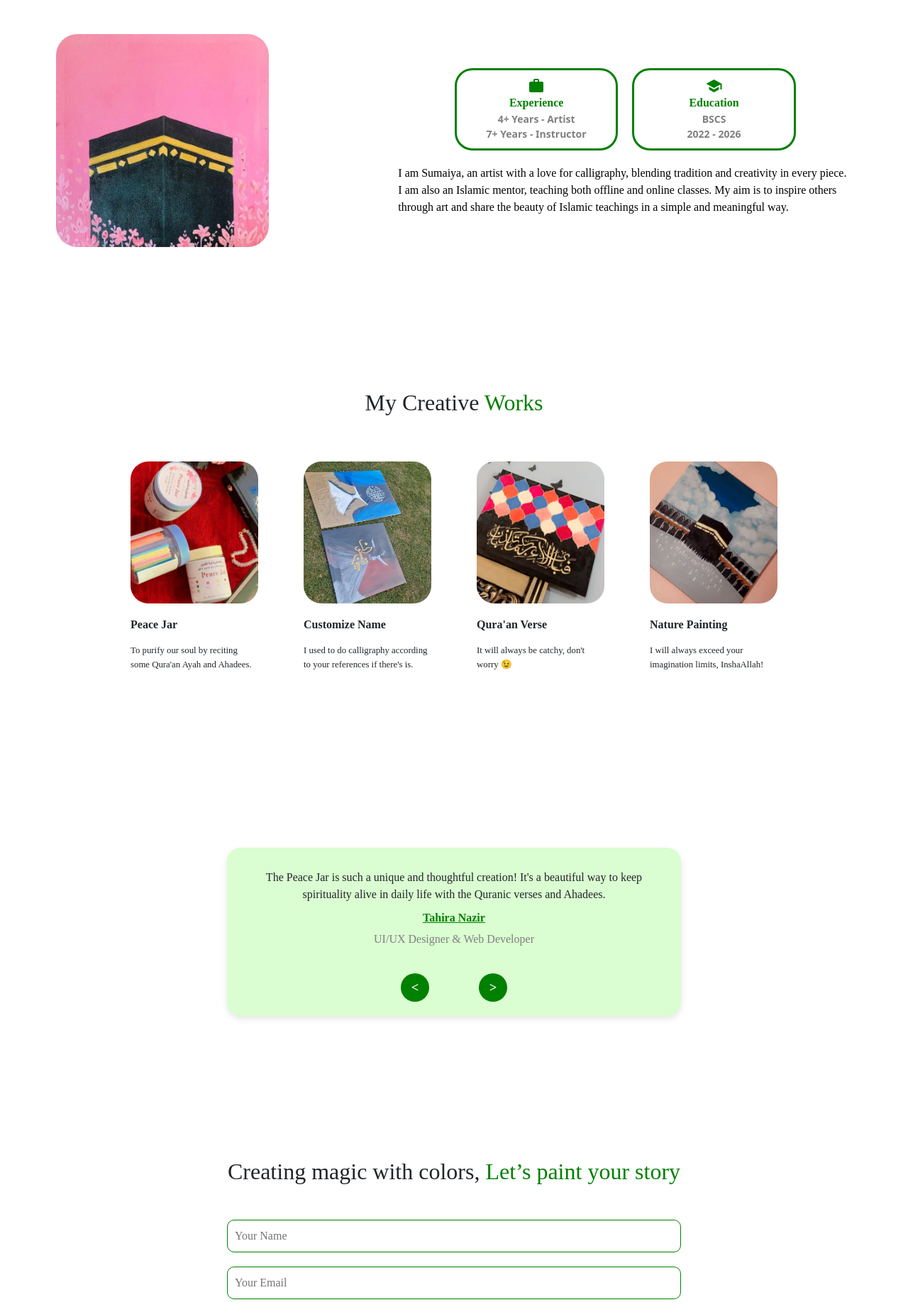
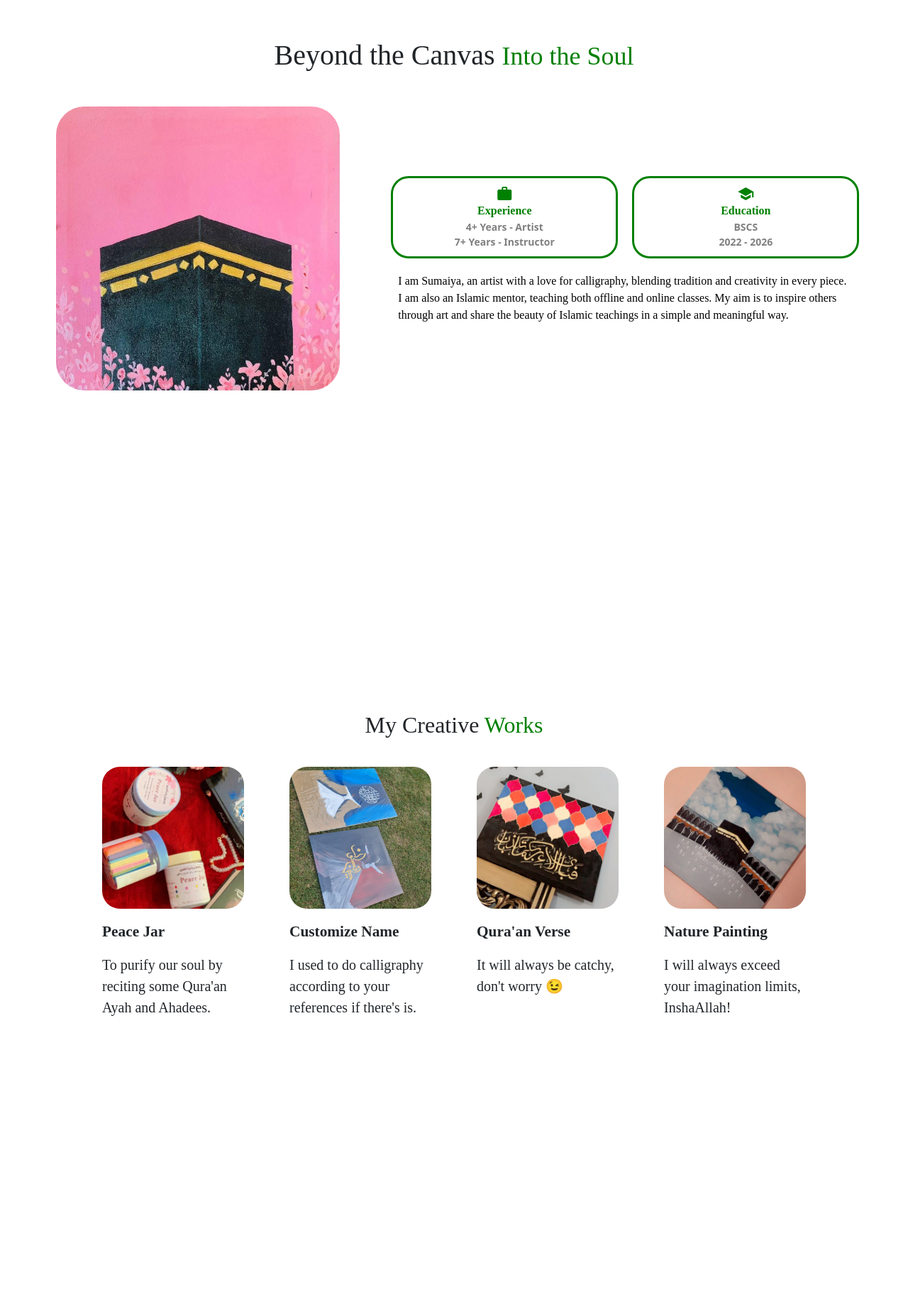
Before and after one commit to Abuzar-Sheikh-20/Sumiya-s-Portfolio, a React (Create React App) app: page / in a window 1280 px wide. Shown: the part 891-2739 px from the top of the page at 71% size. Built offline with nearby package versions, Linux system fonts and the light colour scheme; a web font is replaced by a local one.

Commit message:
I made this Responsive, Ah, Thank's Allah

```diff
--- a/package.json
+++ b/package.json
@@ -11,6 +11,7 @@
     "framer-motion": "^11.11.17",
     "react": "^18.3.1",
     "react-dom": "^18.3.1",
+    "react-intersection-observer": "^9.13.1",
     "react-scripts": "5.0.1",
     "web-vitals": "^2.1.4"
   },
--- a/src/components/Navbar/Navbar.css
+++ b/src/components/Navbar/Navbar.css
@@ -17,6 +17,14 @@
 .logo {
   width: 50px;
   position: absolute;
-  left: 20px;
+  left: 20px; /* Desktop view ke liye left pe rahega */
   bottom: 4px;
 }
+
+@media (max-width: 768px) {
+  .logo {
+    left: auto; /* Left ko hata kar */
+    right: 20px; /* Right side me shift karenge */
+    top: 4px;
+  }
+}
--- a/src/components/Navbar/Navbar.jsx
+++ b/src/components/Navbar/Navbar.jsx
@@ -1,40 +1,46 @@
-import React from 'react'
+import React from 'react';
 import './Navbar.css';
 
 const Navbar = () => {
+
+  const scrollToSection = (sectionId) => {
+    const section = document.getElementById(sectionId);
+    if (section) {
+      section.scrollIntoView({ behavior: 'smooth' });
+    }
+  };
+
   return (
     <div>
       <nav className="navbar navbar-expand-lg bg-body-tertiary">
         <div className="container-fluid">
           <button className="navbar-toggler" type="button" data-bs-toggle="collapse" data-bs-target="#navbarSupportedContent" aria-controls="navbarSupportedContent" aria-expanded="false" aria-label="Toggle navigation">
-            <span className="navbar-toggler-icon"></span>
+            <span className="fas fa-caret-down"></span>
           </button>
           <div className="collapse navbar-collapse" id="navbarSupportedContent">
             <ul className="navbar-nav me-auto ms-auto mb-2 mb-lg-0">
               <img className='logo' src={require('./Logo.png')} alt="" />
               <li className="nav-item">
-                <a className="nav-link" aria-current="page" href="../../Header/Header.jsx">Home</a>
+                <button className="nav-link btn" onClick={() => scrollToSection('home')}>Home</button>
               </li>
               <li className="nav-item">
-                <a className="nav-link" aria-current="page" href="../../About/About.jsx">About</a>
+                <button className="nav-link btn" onClick={() => scrollToSection('about')}>About</button>
               </li>
               <li className="nav-item">
-                <a className="nav-link" aria-current="page" href="../../Work/Work.jsx">Work</a>
+                <button className="nav-link btn" onClick={() => scrollToSection('work')}>Work</button>
               </li>
               <li className="nav-item">
-                <a className="nav-link" aria-current="page" href="../../Testimonials/Testimonials.jsx">Testimonials</a>
+                <button className="nav-link btn" onClick={() => scrollToSection('testimonial')}>Testimonials</button>
               </li>
               <li className="nav-item">
-                <a className="nav-link" aria-current="page" href="../../Contact/Contact.jsx">Contact</a>
+                <button className="nav-link btn" onClick={() => scrollToSection('contact')}>Contact</button>
               </li>
-
             </ul>
-
           </div>
         </div>
       </nav>
     </div>
-  )
-}
+  );
+};
 
-export default Navbar
+export default Navbar;
--- a/src/container/About/About.css
+++ b/src/container/About/About.css
@@ -1,5 +1,11 @@
+#about {
+  height: 100vh;
+  padding-top: 60px;
+  margin: 120px 0;
+  /* background-color: rebeccapurple; */
+}
+
 .aboutSec {
-  margin: 25vh 0;
   display: flex;
   align-items: center;
   justify-content: center;
@@ -9,6 +15,7 @@
 
 .heading {
   padding-bottom: 30px;
+  text-align: center;
 }
 
 span {
@@ -41,7 +48,7 @@ span {
 }
 
 .imgSec > img {
-  width: 300px;
+  width: 400px;
   border-radius: 10%;
   overflow: hidden;
   object-fit: cover;
@@ -62,7 +69,7 @@ span {
     flex-direction: column;
     margin: 0 10px;
     padding: 10px;
-    width: 18vw;
+    width: 25vw;
     color: green;
     border-radius: 25px;
     border: 3px solid green ;
@@ -93,14 +100,14 @@ span {
 
 /* ---------------------------- Responsive ---------------------------- */
 
-@media (max-width: 768px) {
+@media (max-width: 1200px) {
   .contentSec {
     flex-direction: column;
     padding: 20px;
   }
 
   .texttSec {
-    width: 50vw;
+    width: 80vw;
     text-align: center;
     font-size: 16px;
   }
@@ -113,7 +120,7 @@ span {
   }
 
   .education, .experience {
-    width: 200px;
+    width: 70vw;
     margin-bottom: 15px;
   }
 
@@ -142,7 +149,7 @@ span {
   }
 
   .education, .experience {
-    width: 180px;
+    width: 70vw;
     margin-bottom: 10px;
   }
 
@@ -154,3 +161,9 @@ span {
     font-size: 18px;
   }
 }
+
+@media (max-width: 768px) {
+  #about {
+    height: auto;
+  }
+}
--- a/src/container/About/About.jsx
+++ b/src/container/About/About.jsx
@@ -1,15 +1,19 @@
 import React from "react";
 import "./About.css";
 import { motion } from "framer-motion";
+import { useInView } from "react-intersection-observer";
 
 const About = () => {
+  const { ref, inView } = useInView({ threshold: 0.1 });
+
   return (
     <motion.div
+      ref={ref}
       initial={{ y: 200 }}
-      animate={{ y: 0 }}
+      animate={{ y: inView ? 0 : 100 }}
       transition={{ duration: 1 }}
     >
-    <section class="aboutSec d-flex">
+      <section id="about" class="aboutSec d-flex">
         <h1 className="heading">
           Beyond the Canvas <span>Into the Soul</span>
         </h1>
@@ -38,7 +42,11 @@ const About = () => {
               </div>
             </div>
             <p>
-          I am Sumaiya, an artist with a love for calligraphy, blending tradition and creativity in every piece. I am also an Islamic mentor, teaching both offline and online classes. My aim is to inspire others through art and share the beauty of Islamic teachings in a simple and meaningful way.
+              I am Sumaiya, an artist with a love for calligraphy, blending
+              tradition and creativity in every piece. I am also an Islamic
+              mentor, teaching both offline and online classes. My aim is to
+              inspire others through art and share the beauty of Islamic
+              teachings in a simple and meaningful way.
             </p>
           </div>
         </div>
--- a/src/container/Footer/Footer.css
+++ b/src/container/Footer/Footer.css
@@ -1,8 +1,12 @@
+  #contact{
+    height: 80vh;
+  }
+
   .contact-form-section {
     display: flex;
     flex-direction: column;
     align-items: center;
-  margin: 25vh 0;
+    height: 100%;
   }
 
   .heading{
@@ -26,7 +30,7 @@
   .contact-form {
     display: flex;
     flex-direction: column;
-  width: 50%;
+    width: 70%;
   }
 
   .contact-form input,
--- a/src/container/Footer/Footer.jsx
+++ b/src/container/Footer/Footer.jsx
@@ -1,6 +1,8 @@
 import React, { useState } from 'react';
 import emailjs from 'emailjs-com';
 import './Footer.css';
+import {motion} from 'framer-motion';
+import { useInView } from "react-intersection-observer";
 
 const ContactForm = () => {
   const [formData, setFormData] = useState({
@@ -34,8 +36,17 @@ const ContactForm = () => {
     });
   };
 
+  const { ref, inView } = useInView({ threshold: 0.1 });
+
   return (
-    <section className="contact-form-section">
+    <motion.div
+      ref={ref}
+      initial={{ y: 200 }}
+      animate={{ y: inView ? 0 : 200 }}
+      transition={{ duration: 1 }}
+    >
+
+    <section id='contact' className="contact-form-section">
       <h2 className="heading">Creating magic with colors, <span> Let’s paint your story</span></h2>
       <form className="contact-form" onSubmit={handleSubmit}>
         <input
@@ -72,6 +83,7 @@ const ContactForm = () => {
         <button type="submit" className="submit-button">Send Message</button>
       </form>
     </section>
+    </motion.div>
   );
 };
 
--- a/src/container/Header/Header.css
+++ b/src/container/Header/Header.css
@@ -3,6 +3,8 @@
   background-size: cover;
   background-repeat: no-repeat;
   background-position: center;
+  background-color: green;
+  z-index: -2;
 }
 
 .header-video {
@@ -169,9 +171,10 @@
 @media screen and (max-width: 1200px) {
   .cicles {
     flex-direction: row;
-    flex-wrap: wrap;
     justify-content: center;
+    width: 100%;
     position: relative;
+    height: auto;
     bottom: 20px;
   }
   .cicles div {
@@ -201,10 +204,6 @@
 
   .overlay_circle {
     position: absolute;
-    /* left: 0;
-    right: 0;
-    bottom: 0;
-    top: 0; */
     z-index: 0.5;
     width: 100%;
     height: 100%;
--- a/src/container/Testimonial/Testimonial.css
+++ b/src/container/Testimonial/Testimonial.css
@@ -1,13 +1,25 @@
+#testimonial {
+    height: 100vh;
+}
+
+.testimonial {
+  display: flex;
+  align-items: center;
+  justify-content: center;
+  flex-direction: column;
+  width: 100%;
+}
+
 .testimonial-container {
   display: flex;
   flex-direction: column;
   align-items: center;
-  background-color: #dafdd1;
+  background-color: green;
+  color: white;
   padding: 20px;
   border-radius: 20px;
   box-shadow: 0 4px 10px rgba(0, 0, 0, 0.1);
-  width: 50%;
-  margin: 25vh auto;
+  width: 70%;
 }
 
 .testimonial-card {
@@ -25,11 +37,12 @@
 }
 
 a {
-  color: green;
+  color: yellow;
+  font-size: 14pt;
 }
 
 .testimonial-company {
-  color: gray;
+  color: wheat;
 }
 
 .testimonial-buttons {
@@ -46,8 +59,8 @@ a {
   padding: 10px 10px;
   width: 40px;
   height: 40px;
-  background-color: green;
-  color: white;
+  background-color: white;
+  color: black;
   border: none;
   cursor: pointer;
   border-radius: 50%;
@@ -57,5 +70,11 @@ a {
 }
 
 .testimonial-buttons button:hover {
-  background-color: rgb(1, 153, 1);
+  background-color: rgb(3, 196, 3);
 }
+
+@media (max-width: 768px) {
+  #testimonial {
+    height: 100vh ;
+  }
+}
--- a/src/container/Testimonial/Testimonial.jsx
+++ b/src/container/Testimonial/Testimonial.jsx
@@ -1,6 +1,7 @@
 import React, {useState} from 'react'
 import {motion} from 'framer-motion';
 import './Testimonial.css';
+import { useInView } from "react-intersection-observer";
 
 const testimonials = [
   {
@@ -37,12 +38,22 @@ const Testimonial = () => {
 
   const { name, feedback, company } = testimonials[currentIndex];
 
+  const { ref, inView } = useInView({ threshold: 0.1 });
+
   return (
     <motion.div
-      whileHover={{ scale: 1.05 }}
-      transition={{ duration: 0.5, type: "tween" }}
+      ref={ref}
+      initial={{ y: 200 }}
+      animate={{ y: inView ? 0 : 100 }}
+      transition={{ duration: 1 }}
     >
-    <div className="testimonial-container">
+
+    <section id='testimonial' className="testimonial">
+    <h2>Testimonials</h2>
+    <motion.div
+    whileHover={{ scale: 1.05 }}
+    transition={{ duration: 0.5, type: "tween" }}
+    className="testimonial-container">
       <div className="testimonial-card">
         <p className="testimonial-feedback">{feedback}</p>
         <h3 className="testimonial-name">{name}</h3>
@@ -53,7 +64,8 @@ const Testimonial = () => {
         <button onClick={handlePrev}>&lt;</button>
         <button onClick={handleNext}>&gt;</button>
       </div>
-    </div>
+    </motion.div>
+    </section>
     </motion.div>
   );
 };
--- a/src/container/Work/Work.css
+++ b/src/container/Work/Work.css
@@ -1,3 +1,16 @@
+#work {
+  height: 100vh;
+  padding-top: 80px;
+}
+
+.work {
+  display: flex;
+  align-items: center;
+  justify-content: center;
+  flex-direction: column;
+  width: 100%;
+}
+
 h2{
   text-align: center;
 }
@@ -7,21 +20,21 @@ h2 > span {
 }
 
 .workSection {
-  margin-top: 2rem;
   display: flex;
-  align-items: center;
+  align-items: stretch;
   justify-content: center;
   flex-direction: row;
   flex-wrap: wrap;
 }
 
 .workCategory {
-  width: 180px;
+  width: 200px;
   margin: 2rem;
   display: flex;
   flex-direction: column;
   align-items: flex-start;
   justify-content: flex-start;
+  height: 350px;
 
   img {
     width: 100%;
@@ -30,13 +43,25 @@ h2 > span {
     object-fit: cover;
   }
 
-  @media screen and (min-width: 2000px) {
-    width: 370px;
-    margin: 2rem 4rem;
+  p {
+    font-size: 15pt;
+  }
 
-    img {
-      height: 320px;
+  h1 {
+    font-size: 16pt;
+  }
+}
+
+@media (max-width: 768px) {
+  .workCategory {
+    width: 70vw;
+    height: 70vh;
+    img{
+      width: 100%;
+      height: 500px;
     }
   }
-
+  #work {
+    height: auto;
+  }
 }
--- a/src/container/Work/Work.jsx
+++ b/src/container/Work/Work.jsx
@@ -1,6 +1,7 @@
 // import React, {useState, useEffect} from 'react'
 import './Work.css';
 import {motion} from 'framer-motion';
+import { useInView } from "react-intersection-observer";
 
 import naturePainting from './Nature Painting.jpg';
 import quranVerse from './Qura\'an Verse.jpg';
@@ -15,13 +16,15 @@ const works = [
 ]
 
 const Work = () => {
+  const { ref, inView } = useInView({ threshold: 0.1 });
   return (
     <motion.div
+      ref={ref}
       initial={{ y: 200 }}
-      animate={{ y: 0 }}
+      animate={{ y: inView ? 0 : 100 }}
       transition={{ duration: 1 }}
     >
-    <div>
+    <div id='work' className='work'>
       <h2>My Creative <span>Works</span></h2>
 
       <div className="workSection">
```
Also changed, not shown: 1 other file (tests, documents, lock files or other folders). Lines whose indentation alone changed are shown as unchanged.
